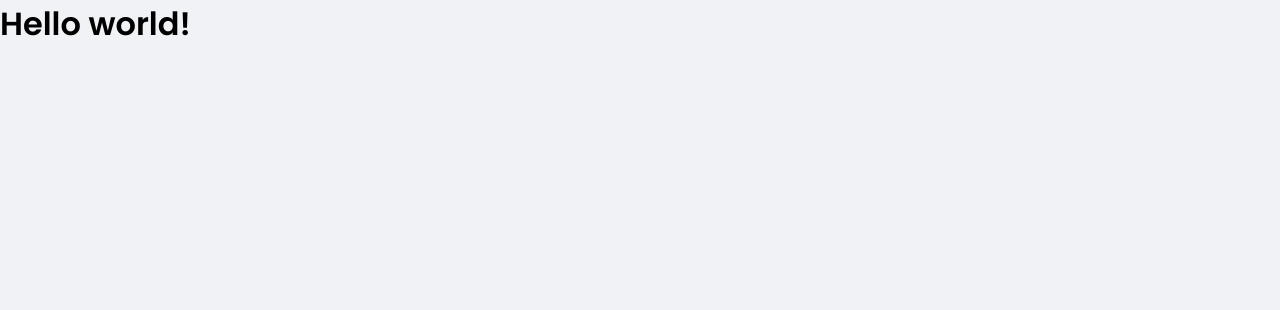
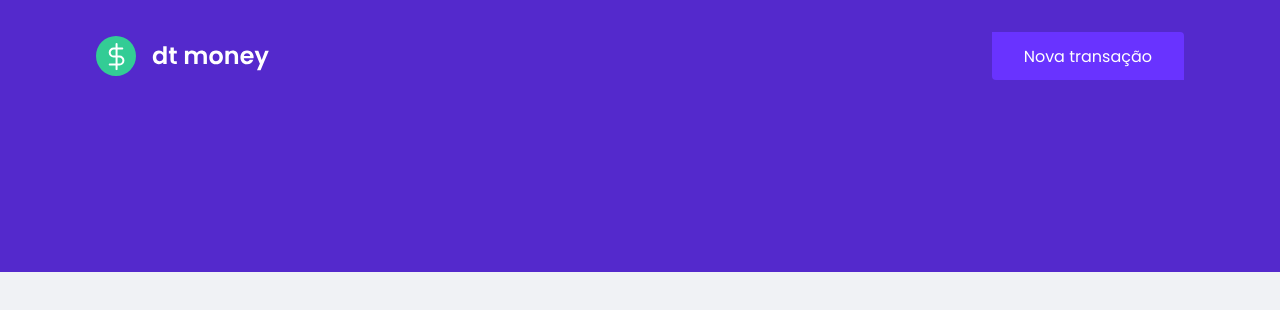
Before and after one commit to teilorbarcelos/tsbmoney, a React (Create React App) app: page / in a window 1280 px wide. Shown: the top 310 px of the page. Built offline with nearby package versions, Linux system fonts and the light colour scheme.

Commit message:
Header styles finished

```diff
--- a/src/App.tsx
+++ b/src/App.tsx
@@ -1,10 +1,11 @@
+import { Header } from "./components/Header";
 import { GlobalStyle } from "./styles/global"
 
 export function App() {
   return (
-    <div className="App">
+    <>
+      <Header />
       <GlobalStyle />
-      <h1>Hello world!</h1>
-    </div>
+    </>
   );
 }
--- /dev/null
+++ b/src/components/Header/index.tsx
@@ -0,0 +1,15 @@
+import logoImg from '../../assets/logo.svg'
+import { Container, Content } from './styles'
+
+export function Header() {
+  return (
+    <Container>
+      <Content>
+        <img src={logoImg} alt="tsb money" />
+        <button type="button">
+          Nova transação
+        </button>
+      </Content>
+    </Container>
+  )
+}
--- /dev/null
+++ b/src/components/Header/styles.ts
@@ -0,0 +1,29 @@
+import styled from "styled-components"
+
+export const Container = styled.header`
+  background: var(--blue);
+`
+
+export const Content = styled.div`
+  max-width: 1120px;
+  margin: 0 auto;
+  padding: 2rem 1rem 12rem;
+  display: flex;
+  align-items: center;
+  justify-content: space-between;
+
+  button {
+    font-size: 1rem;
+    color: #ffffff;
+    background: var(--blue-light);
+    border: 0;
+    padding: 0 2rem;
+    border-radius: 0%.25rem;
+    height: 3rem;
+    transition: filter 0.2s;
+
+    &:hover {
+      filter: brightness(0.9);
+    }
+  }
+`
```
